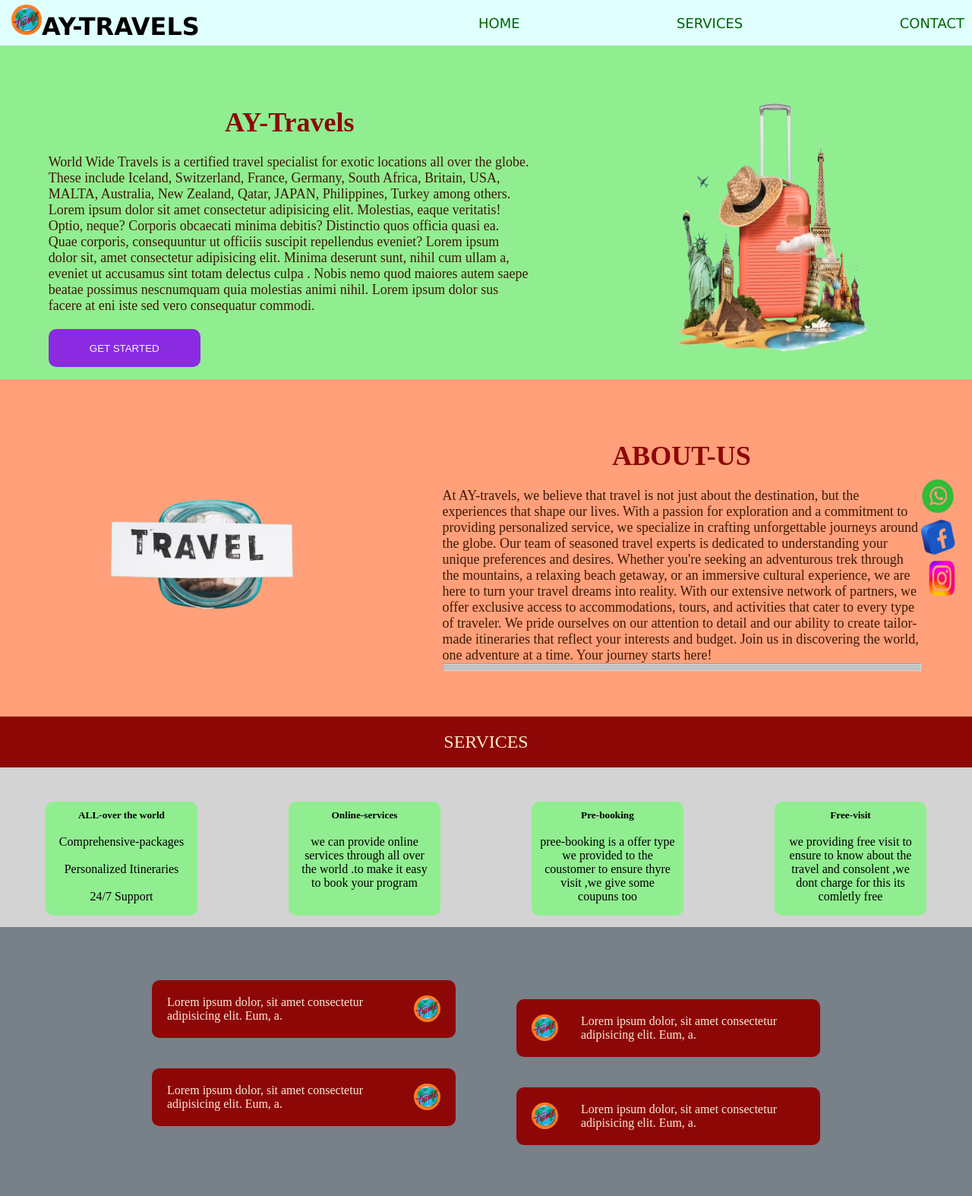
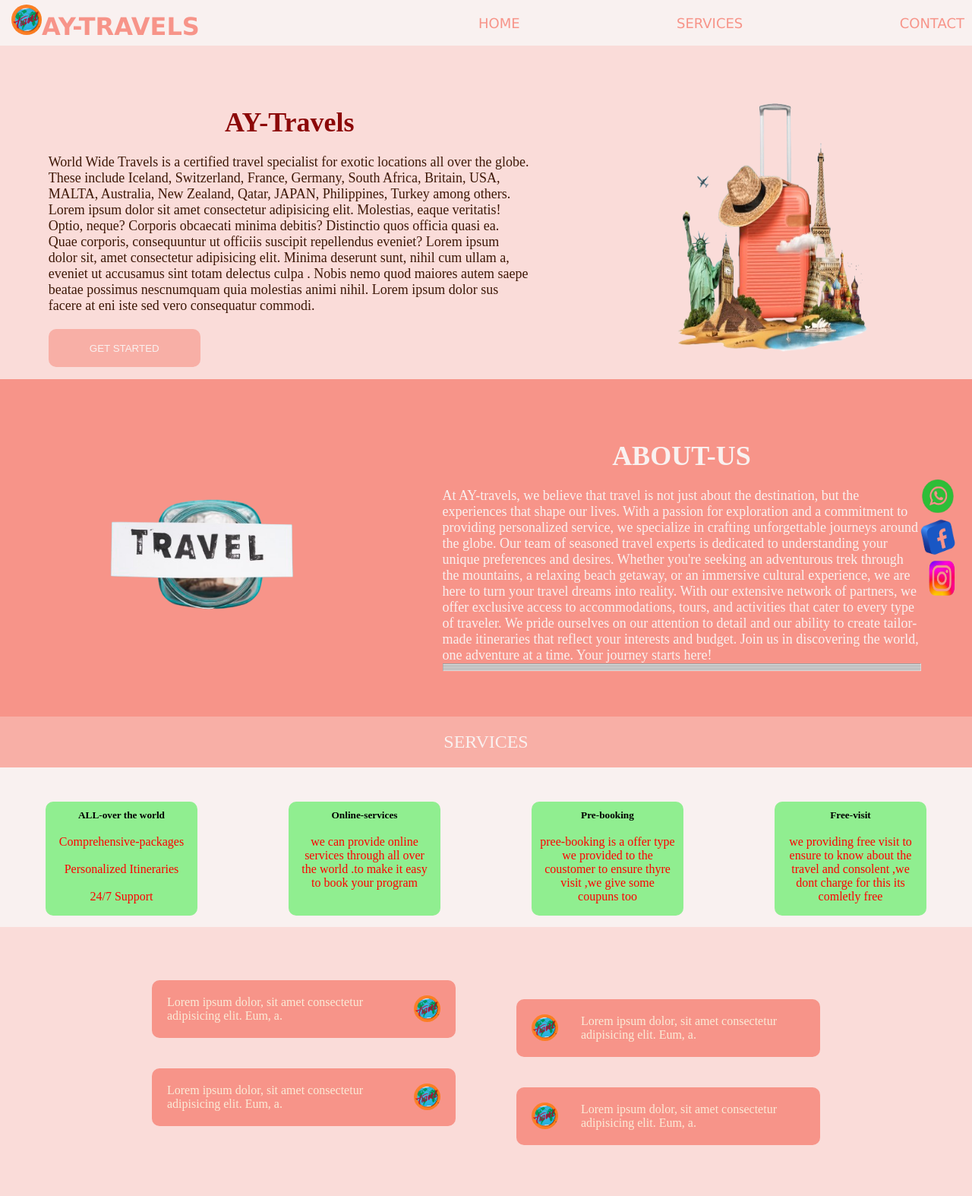
Before and after one commit to Md-afsal360/web-1, a plain HTML site: page index.html in a window 1280 px wide. Shown: the top 1574 px of the page at 76% size. Drawn offline with Linux system fonts and the light colour scheme; files whose address does not match are found by name.

Commit message:
third modify

```diff
--- a/css/style.css
+++ b/css/style.css
@@ -14,7 +14,7 @@
 }
 
 .container{
-   background-color: whitesmoke;
+   background-color: #F9F1F0;
    background-image: url(./images/back-3.jpg);
    background-size: cover;
 
@@ -23,7 +23,7 @@
     padding: 15px;
     display: flex;
     justify-content: space-between;
-    background-color: lightcyan;
+    background-color: #F9F1F0;
     height: 60px;
     font-family:Verdana, Geneva, Tahoma, sans-serif;
     align-items: center;
@@ -32,6 +32,9 @@
     top: 0px;
 
 
+}
+.nav h1{
+    color: #F79489;
 }
 
 .menus {
@@ -45,7 +48,7 @@
 .nav a{
     font-size:large ;
     text-decoration: none;
-    color: darkgreen;
+    color: #f79489;
 
 }
 .nav ul{
@@ -59,7 +62,7 @@
    color: antiquewhite;
 }
 .nav a:hover{
-    color: greenyellow;
+    /* color: greenyellow; */
     scale: 1.2;
 }
 .nav img{
@@ -77,7 +80,7 @@
     color: #3e1807;
     justify-content: space-around;
     padding-top: 30px;
-    background-color: lightgreen;
+    background-color: #FADCD9;
 }
 .nav1{
     width: 50%;
@@ -87,10 +90,10 @@
 .container6{
     display: flex;
     padding: 10px;
-    color: #3e1807;
+    color: #F9F1F0;
     justify-content: space-around;
     padding-top: 30px;
-    background-color: lightsalmon;
+    background-color: #F79489;
 }
 .nav2{
     width: 50%;
@@ -106,18 +109,22 @@
     height: 50px;
     border-radius: 10px;
     border: none;
-    background-color: blueviolet;
-    color:whitesmoke;
+    background-color: #F8AFA6;
+    color: #F9F1F0;
 }
 
 .innerheading{
      color: rgb(140, 8, 8);
      text-align: center;
 }
+.innerheading2{
+    color: #F9F1F0;
+    text-align: center;
+}
 .container3{
     display: flex;
     justify-content: space-around;
-    background-color: lightgray;
+    background-color: #F9F1F0;
     padding-top: 30px;
 }
 
@@ -130,20 +137,25 @@
     background-color: lightgreen;
     border-radius: 10px;
     margin: 15px;
+    color: RED;
     transition: 700ms;
+}
+.title h5{
+    color: black ;
+
 }
 .midder{
     text-align: center;
     padding: 20px;
-    color:blanchedalmond;
+    color:#F9F1F0;
     font-size: x-large;
-    background-color: #8d0707;
+    background-color: #F8AFA6;
 
 }
 .title:hover{
     scale: 1.5;
     background-color: sandybrown;
-    box-shadow: 4px 4px 8px 4px;
+    box-shadow: 4px 4px 8px 4px #F79489;
 }
 .container4{
 
@@ -151,7 +163,7 @@
     display: flex;
     justify-content: center;
 
-    background-color: rgb(120, 128, 136);
+    background-color: #FADCD9;
 
 }
 .box-l{
@@ -160,7 +172,7 @@
     padding: 20px;
     display: flex;
     width: 400px;
-    background-color: #8d0707;
+    background-color: #F79489;
     color: antiquewhite;
     border-radius: 10px;
     transition: 750ms;
@@ -175,7 +187,7 @@
     padding: 20px;
     display: flex;
     width: 400px;
-    background-color: #8d0707;
+    background-color:  #F79489;
     color: antiquewhite;
     border-radius: 10px;
     transition: 750ms;
@@ -234,9 +246,9 @@
 }
 .midder2{
     text-align: center;
-    color: whitesmoke;
+    color: #F9F1F0;
     font-size: x-large;
-    background-color: #8d0707;
+    background-color:  #F8AFA6;
     padding: 20px;
 }
 .midder2 {
@@ -278,7 +290,7 @@
     .nav1 p{
         width: 600px;
         height: 400px;
-        overflow: hidden;
+        overflow: scroll;
     }
     .nav1 button{
         position: relative;
@@ -290,7 +302,7 @@
         top: 300px;
         left: 100px;
         font-size:120px;
-        color: lightgoldenrodyellow;
+        color: #F79489;
     }
     .nav1 img{
         width: 50%;
@@ -308,7 +320,7 @@
     .nav2 p{
         width: 600px;
         height: 400px;
-        overflow: hidden;
+        overflow: scroll;
         /* text-align: center; */
         position: relative;
         left: 150px;
@@ -331,6 +343,7 @@
         padding: 20px;
         display: none;
     }
+
     .menubtn{
         display: flex;
         font-size: larger;
@@ -352,12 +365,13 @@
         justify-content: space-between;
     }
     .nav{
-        position: relative;
+        position: sticky;
         justify-content: space-between;
         font-size: x-large;
         align-items: center;
         height: 90px;
         padding-top: 25px;
+        z-index: 1;
 
     }
     .nav h1{
@@ -415,6 +429,12 @@
         padding: 10px;
         border: 2px solid darkslategrey;
         border-radius: 10px;
+        width: 100%;
+        text-align: center;
+    }
+    .footer{
+        background-color: #F79489;
+        color: #F9F1F0;
     }
 
 }
--- a/index.html
+++ b/index.html
@@ -54,7 +54,7 @@
                 <img class="image" src="./images/trevelsam-4.png" width="400px" height="400px"/>
             </div>
             <div class="nav2">
-                <h1 class="innerheading">ABOUT-US</h1><br>
+                <h1 class="innerheading2">ABOUT-US</h1><br>
                <p>At AY-travels, we believe that travel is not just about the destination, but the experiences that shape our lives. With a passion for exploration and a commitment to providing personalized service, we specialize in crafting unforgettable journeys around the globe.
 
                 Our team of seasoned travel experts is dedicated to understanding your unique preferences and desires. Whether you're seeking an adventurous trek through the mountains, a relaxing beach getaway, or an immersive cultural experience, we are here to turn your travel dreams into reality.
```
